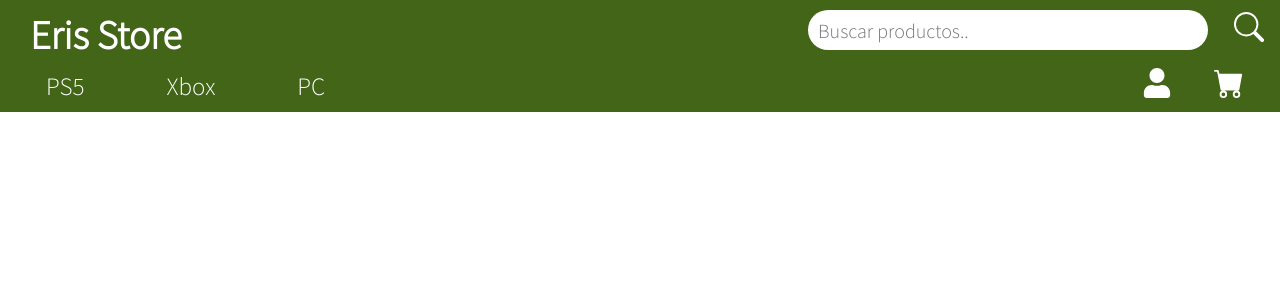
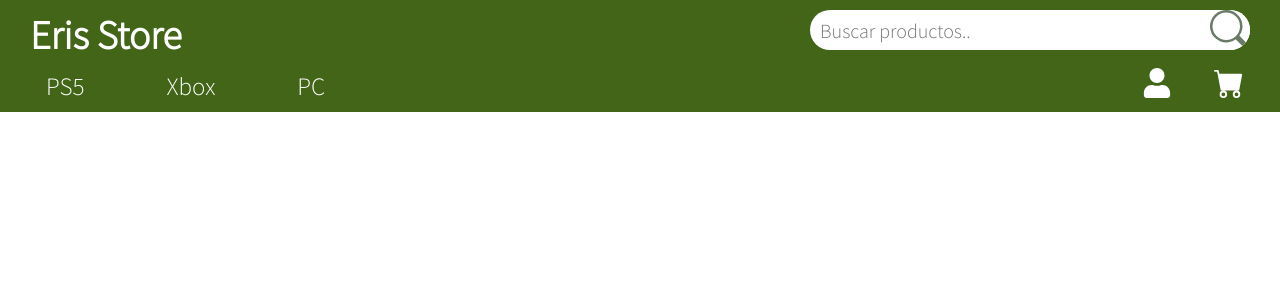
Before and after one commit to FerNoceti/IdeaNoceti, a React (Create React App) app: page / in a window 1280 px wide. Shown: the top 300 px of the page. Built offline with nearby package versions, Linux system fonts and the light colour scheme.

Commit message:
Ajustes estéticos

```diff
--- a/src/components/NavBar/NavBar.css
+++ b/src/components/NavBar/NavBar.css
@@ -21,21 +21,28 @@
 
 .navbar__search{
     display: flex;
-    align-items: center;
 }
 
 .navbar__searcher{
-    margin: 10px;
     width: 400px;
     height: 40px;
-    padding: 5px 10px;
-    border-radius: 20px;
+    border-radius: 20px 0 0 20px;
     border: none;
     font-size: 20px;
+    padding-left: 10px;
 }
 
 .navbar__searcher:hover{
     background-color: #dfdfdf;
+}
+
+.navbar__lupa{
+    background-color: white;
+    color: #697A66ff;
+    height: 40px;
+    width: 40px;
+    margin-right: 30px;
+    border-radius: 0 20px 20px 0;
 }
 
 .navbar__container{
@@ -79,3 +86,8 @@
     color: #000;
     background-color: #697A66ff;
 }
+
+.navbar__lupa:hover {
+    color: #000;
+    background-color: #697A66ff;
+}
--- a/src/components/NavBar/NavBar.js
+++ b/src/components/NavBar/NavBar.js
@@ -10,7 +10,7 @@ function NavBar() {
             <span className='navbar__span'>Eris Store</span>
             <div className='navbar__search'>
                 <input className='navbar__searcher' type="text" placeholder="Buscar productos.."></input>
-                <a className='navbar__a' href='#'><BsSearch className='navbar__icon'/></a>
+                <a className='navbar__lupa' href='#'><BsSearch className='navbar__lupa'/></a>
             </div>
             </div>
         <div className='navbar__container'>
```
